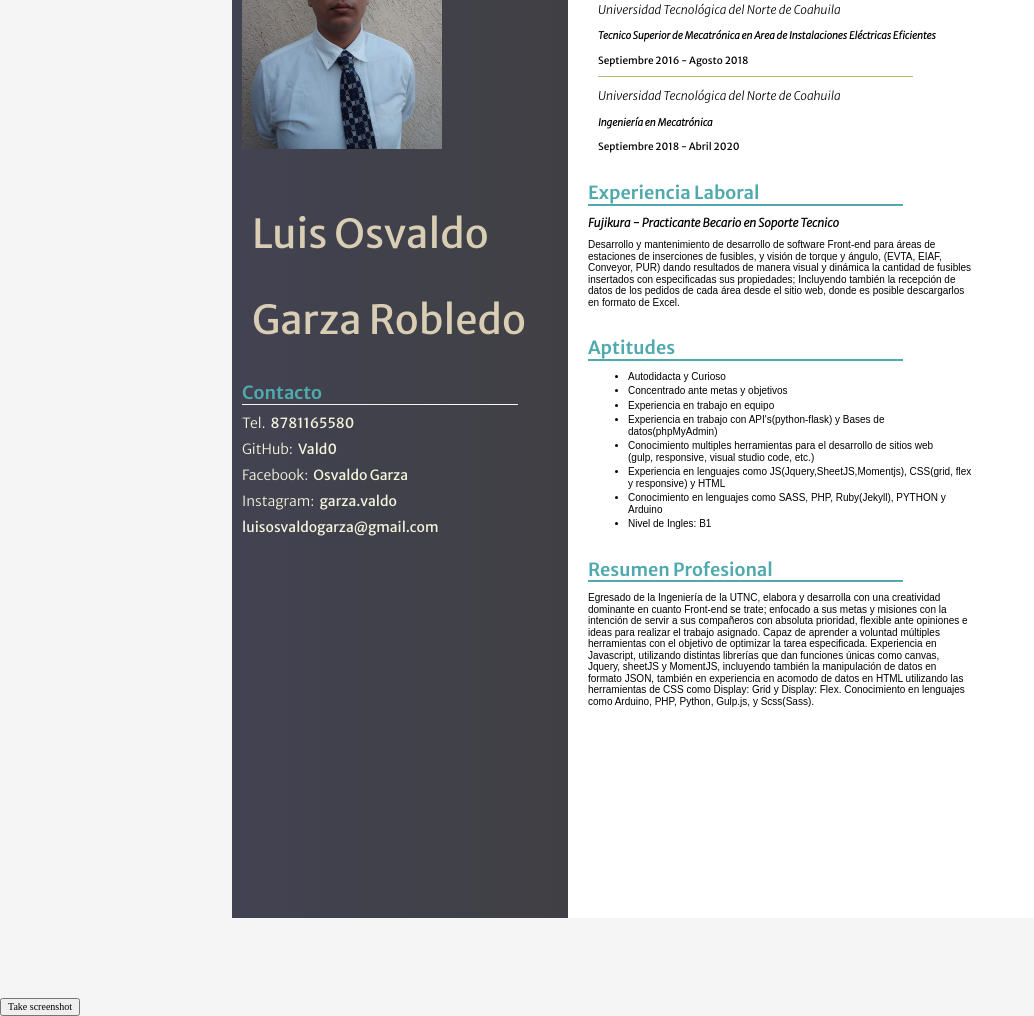
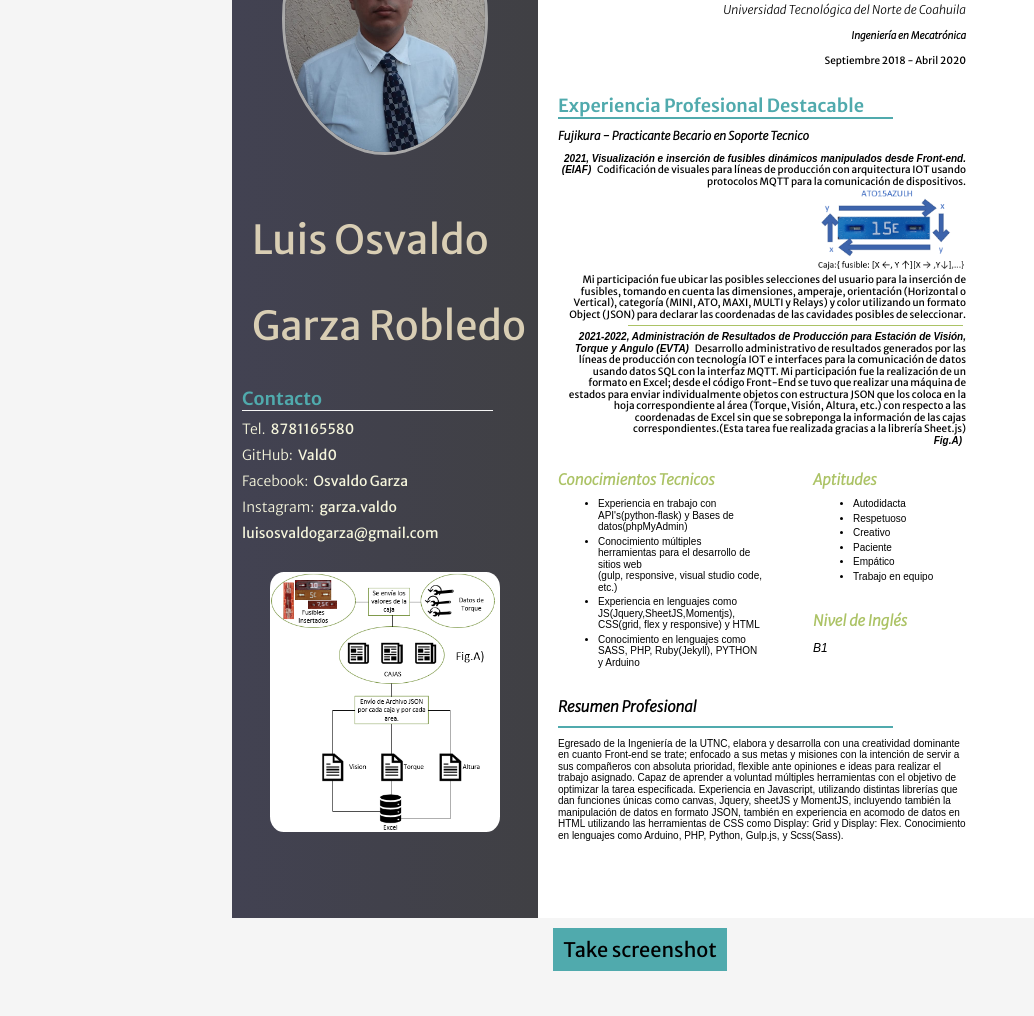
Before and after one commit to LordValdom3r0/CVLuisOsvaldoGarza, a plain HTML site: page index.html in a window 1280 px wide. Shown: the part 218-1234 px from the top of the page, without its empty margins (0-1034 px from the left). Drawn offline with Linux system fonts and the light colour scheme.

Commit message:
Actualizacion de Curriculum 1.02

```diff
--- a/css/style.css
+++ b/css/style.css
@@ -22,13 +22,19 @@ span{
 .grid{
     display: grid;
 }
+.flex{
+    display: flex;
+}
+.justify-content{
+    justify-content: center;
+}
 .secciones{
-    margin: 8rem  auto 8rem auto;
+    margin: 8rem  auto 1rem auto;
     width: 21.59cm;
     height: 27.94cm;
 }
 .templateTwoColumns{
-    grid-template-columns: 0.7fr 1fr;
+    grid-template-columns: 0.6fr 1fr;
     grid-template-rows: 1fr 0fr;
 }
 .puesto {
@@ -41,7 +47,9 @@ span{
 }
 .perfil{
     width: 20rem;
-    margin: 2rem 1rem;
+    margin: 2rem 5rem;
+    border-radius: 50%;
+    border: solid darkgray;
 }
 .nombre{
     font-family: var(--merryweather);
@@ -117,17 +125,30 @@ font-family: var(--arial);
     margin: 0;
     height: 2px;
 }
-
+.listas{
+    display: grid;
+    grid-template-columns: 1fr 1fr;
+}
+.listas>.laboral>.subtitulo{
+    color: var(--verde);
+}
+.item{
+    grid-area: span 3 / 1 / 1;
+}
 .tinyline{
     background-color: var(--verde);
     width: 82%;
-    margin: 0 1rem;
+    margin: 0 7rem;
     height: 1px;
 }
+.nivel{
+    font-size: larger;
+    font-style: italic;
+}
 .texto{
+    text-align: right;
     font-family: var(--merryweather);
-    margin-left: 1rem;
-    margin-right: 2rem;
+    margin: 0.5rem 0 0.5rem 0;
 }
 .texto>h3{
     font-size: 1.2rem;
@@ -138,3 +159,33 @@ font-family: var(--arial);
     font-size: 1rem;
     font-style: italic;
 }
+.fecha{
+    font-family: arial;
+    font-style: italic;
+    font-weight: 600;
+    margin-right: 4px;
+}
+.fusible{
+    width: 15rem;
+}
+.diagrama{
+    position: absolute;
+    left: 27rem;
+    width: 23rem;
+    top: 79rem;
+    border-radius: 6%;
+}
+.button{
+    cursor: pointer;
+    background-color: var(--azul);
+    border: none;
+    font-size: 2rem;
+    font-family: var(--merryweather);
+    padding: 1rem;
+    margin-bottom: 4rem;
+    transition: all 0.3s ease-out;
+}
+.button:hover{
+    background-color: rgb(158, 214, 216);
+    border: solid rgb(53, 53, 53)
+}
--- a/index.html
+++ b/index.html
@@ -49,39 +49,56 @@
         <p class="tinyline"> </p>
         <nav class="texto">
             <h3>Universidad Tecnológica del Norte de Coahuila</h3>
-            <h4>Tecnico Superior de Mecatrónica en Area de Instalaciones Eléctricas Eficientes</h4>
-            <p>Septiembre 2016 - Agosto 2018</p>
-        </nav>
-        <p class="tinyline"> </p>
-        <nav class="texto">
-            <h3>Universidad Tecnológica del Norte de Coahuila</h3>
             <h4>Ingeniería en Mecatrónica</h4>
             <p>Septiembre 2018 - Abril 2020</p>
         </nav>
         </div>
         <div class="laboral">
-            <h2 class="titulo">Experiencia Laboral</h2>
+            <h2 class="titulo">Experiencia Profesional Destacable</h2>
             <p class="divline"> </p>
             <h3 class="subtitulo">Fujikura - Practicante Becario en Soporte Tecnico</h3>
-            <p>Desarrollo y mantenimiento de desarrollo de software Front-end para áreas de estaciones de inserciones de fusibles, y visión de torque y ángulo, (EVTA, EIAF, Conveyor, PUR) dando resultados de manera visual y dinámica la cantidad de fusibles insertados con especificadas sus propiedades;
-             Incluyendo también la recepción de datos de los pedidos de cada área desde el sitio web, donde es posible descargarlos en formato de Excel.</p>
+            <div class="texto">
+                <b class="fecha">2021, Visualización e inserción de fusibles dinámicos manipulados desde Front-end. (EIAF)</b>
+                Codificación de visuales para líneas de producción con arquitectura IOT usando protocolos MQTT para la comunicación de dispositivos. <br> <img class="fusible" src="img/fusible.png" alt="descripcion grafica de insercion de fusible" srcset=""> <br> Mi participación fue ubicar las posibles selecciones del usuario para la inserción de fusibles, tomando en cuenta las dimensiones, amperaje, orientación (Horizontal o Vertical), categoría (MINI, ATO, MAXI, MULTI y Relays) y color utilizando un formato Object (JSON) para declarar las coordenadas de las cavidades posibles de seleccionar.
+            </div>
+        <p class="tinyline"> </p>
+            <div class="texto">
+                <b class="fecha">2021-2022, Administración de Resultados de Producción para Estación de Visión, Torque y Angulo (EVTA)</b>
+                Desarrollo administrativo de resultados generados por las líneas de producción con tecnología IOT e interfaces para la comunicación de datos usando datos SQL con la interfaz MQTT. Mi participación fue la realización de un formato en Excel; desde el código Front-End se tuvo que realizar una máquina de estados para enviar individualmente objetos con estructura JSON que los coloca en la hoja correspondiente al área (Torque, Visión, Altura, etc.) con respecto a las coordenadas de Excel sin que se sobreponga la información de las cajas correspondientes.(Esta tarea fue realizada gracias a la librería Sheet.js)<br>
+                <b class="fecha">Fig.A)</b>
+                <img class="diagrama" src="img/diagrama.png" alt="diagrama" srcset="">
+            </div>
         </div>
-        <div class="laboral">
-            <h2 class="titulo">Aptitudes</h2>
-        <p class="divline"> </p>
+
+    <div class="listas">
+        <div class="laboral ">
+            <h2 class="subtitulo">Aptitudes</h2>
         <ul>
-            <li>Autodidacta y Curioso</li>
-            <li>Concentrado ante metas y objetivos</li>
-            <li>Experiencia en trabajo en equipo</li>
+            <li>Autodidacta</li>
+            <li>Respetuoso</li>
+            <li>Creativo</li>
+            <li>Paciente</li>
+            <li>Empático</li>
+            <li>Trabajo en equipo</li>
+        </ul>
+    </div>
+    <div class="laboral item">
+        <h2 class="subtitulo">Conocimientos Tecnicos</h2>
+        <ul>
             <li>Experiencia en trabajo con API's(python-flask) y Bases de datos(phpMyAdmin)</li>
-            <li>Conocimiento multiples herramientas para el desarrollo de sitios web<br> (gulp, responsive, visual studio code, etc.)</li>
+            <li>Conocimiento múltiples herramientas para el desarrollo de sitios web<br> (gulp, responsive, visual studio code, etc.)</li>
             <li>Experiencia en lenguajes como JS(Jquery,SheetJS,Momentjs), CSS(grid, flex y responsive) y HTML</li>
             <li>Conocimiento en lenguajes como SASS, PHP, Ruby(Jekyll), PYTHON y Arduino</li>
-            <li>Nivel de Ingles: B1</li>
         </ul>
         </div>
+
+    <div class="laboral">
+            <h2 class="subtitulo">Nivel de Inglés</h2>
+            <p class="nivel">B1</p>
+            </div>
+    </div>
         <div class="laboral">
-            <h2 class="titulo">Resumen Profesional</h2>
+            <h2 class="subtitulo">Resumen Profesional</h2>
         <p class="divline"> </p>
         <p>Egresado de la Ingeniería de la UTNC, elabora y desarrolla con una creatividad dominante en cuanto Front-end se trate;
             enfocado a sus metas y misiones con la intención de servir a sus compañeros con absoluta prioridad, flexible ante opiniones e ideas
@@ -93,8 +110,8 @@
 
 </div>
 
-<div>
-    <input type='button' id='but_screenshot' value='Take screenshot' onclick='screenshot();'><br/>
+<div class="flex justify-content">
+    <input class="button" type='button' id='but_screenshot' value='Take screenshot' onclick='screenshot();'><br/>
 </div>
 </body>
 <script src="js/jquery-3.6.0.min.js"></script>
@@ -104,10 +121,10 @@
      html2canvas(document.getElementById('CV')).then(function(canvas) {
          var link = document.createElement("a");
          document.getElementById('CV').appendChild(link);
-            link.download = "html_image.png";
+            link.download = "LuisOsvaldoGarzaCV.png";
             link.href = canvas.toDataURL("image/png");
             link.target = '_blank';
-            link.click(); //Enrique valadez 8781165580
+            link.click();
    });
   }
 </script>
```
Also changed, not shown: img/diagrama.png (added), img/fusible.png (added).
